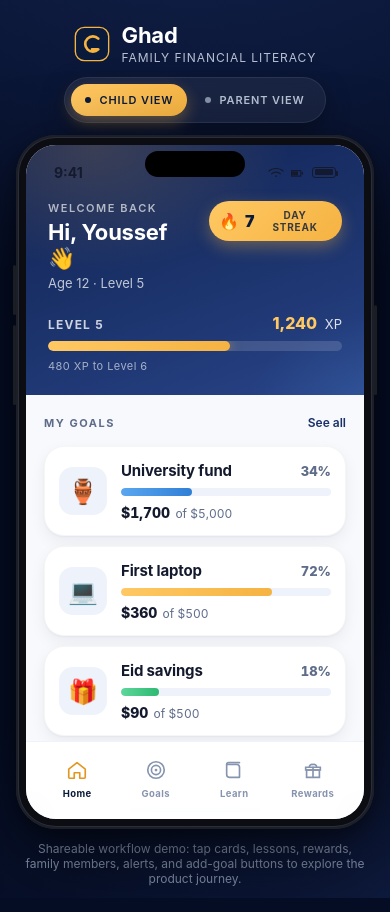
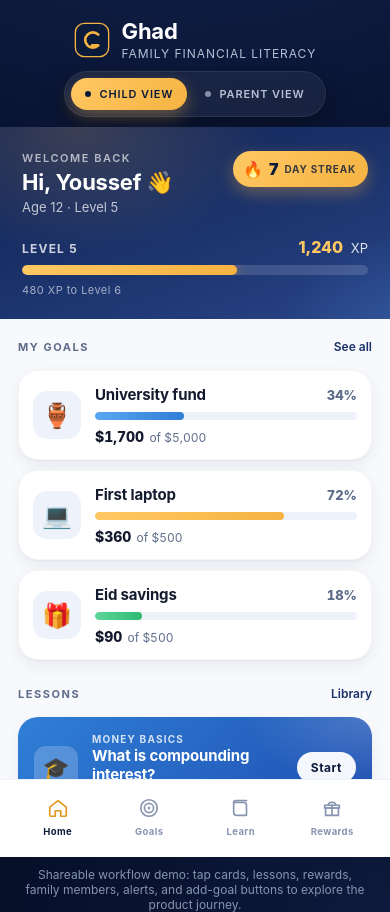
Before and after one commit to andrewtegypt-glitch/nusuk-app-demo, a plain HTML site: page index.html in a window 390 px wide. Drawn offline with Linux system fonts and the light colour scheme; a web font is replaced by a local one.

Commit message:
Remove phone frame for responsive app view

```diff
--- a/styles.css
+++ b/styles.css
@@ -166,34 +166,22 @@ button { font-family: inherit; cursor: pointer; }
 
 .phone {
   position: relative;
-  width: 372px;
-  height: clamp(610px, calc(100svh - 176px), 760px);
+  width: min(430px, calc(100vw - 32px));
+  height: clamp(620px, calc(100svh - 154px), 820px);
   min-height: 0;
   max-width: calc(100vw - 32px);
-  background: #0b0d12;
-  border-radius: 52px;
-  padding: 14px;
-  box-shadow: var(--shadow-phone),
-              inset 0 0 0 2px #1c1f28,
-              inset 0 0 0 3px #2a2e3a;
+  background: transparent;
+  border-radius: 30px;
+  padding: 0;
+  box-shadow: 0 24px 70px rgba(0, 0, 0, 0.28);
 }
 
 .phone-notch {
-  position: absolute;
-  top: 22px;
-  left: 50%;
-  transform: translateX(-50%);
-  width: 116px;
-  height: 32px;
-  background: #000;
-  border-radius: 18px;
-  z-index: 5;
+  display: none;
 }
 
 .phone-side {
-  position: absolute;
-  background: #1a1d24;
-  border-radius: 2px;
+  display: none;
 }
 .phone-side--volume-up   { left: -3px; top: 130px; width: 3px; height: 50px; }
 .phone-side--volume-down { left: -3px; top: 190px; width: 3px; height: 80px; }
@@ -203,7 +191,7 @@ button { font-family: inherit; cursor: pointer; }
   position: relative;
   width: 100%;
   height: 100%;
-  border-radius: 40px;
+  border-radius: 30px;
   background: var(--bg-screen);
   overflow: hidden;
   display: flex;
@@ -212,23 +200,14 @@ button { font-family: inherit; cursor: pointer; }
 }
 
 .phone-home-indicator {
-  position: absolute;
-  bottom: 7px;
-  left: 50%;
-  transform: translateX(-50%);
-  width: 130px;
-  height: 4px;
-  background: rgba(20, 26, 46, 0.35);
-  border-radius: 2px;
-  pointer-events: none;
-  z-index: 4;
+  display: none;
 }
 
 /* ---------- Status bar ---------- */
 
 .status-bar {
-  position: relative;
-  display: flex;
+  display: none;
+  position: relative;
   align-items: center;
   justify-content: space-between;
   padding: 14px 28px 4px;
@@ -303,15 +282,14 @@ button { font-family: inherit; cursor: pointer; }
 
 /* Above status bar so its text is colored against header gradient */
 .app-view .status-bar {
-  position: absolute;
-  top: 0; left: 0; right: 0;
+  display: none;
 }
 
 /* ---------- Child header ---------- */
 
 .child-header {
   position: relative;
-  padding: 56px 22px 22px;
+  padding: 24px 22px 22px;
   color: #fff;
   background: linear-gradient(160deg, #102356 0%, #1a3168 45%, #284387 100%);
   overflow: hidden;
@@ -436,7 +414,7 @@ button { font-family: inherit; cursor: pointer; }
 
 .parent-header {
   position: relative;
-  padding: 56px 22px 20px;
+  padding: 24px 22px 20px;
   color: #fff;
   background: linear-gradient(160deg, #0a1a3a 0%, #112450 50%, #1a3168 100%);
   overflow: hidden;
@@ -1088,7 +1066,7 @@ button { font-family: inherit; cursor: pointer; }
   width: 100%;
   max-height: calc(100% - 54px);
   overflow-y: auto;
-  padding: 10px 18px 34px;
+  padding: 10px 18px 16px;
   background:
     linear-gradient(180deg, rgba(255,255,255,0.98), #f7f9fd 58%),
     var(--bg-screen);
@@ -1292,13 +1270,13 @@ button { font-family: inherit; cursor: pointer; }
 
 .flow-actions {
   position: sticky;
-  bottom: -34px;
+  bottom: 0;
   z-index: 2;
   display: grid;
   grid-template-columns: minmax(0, 1fr) minmax(0, 1.2fr);
   gap: 10px;
-  margin: 14px -18px -34px;
-  padding: 12px 18px 18px;
+  margin: 14px -18px -16px;
+  padding: 12px 18px max(18px, env(safe-area-inset-bottom));
   background: linear-gradient(180deg, rgba(247,249,253,0.35), rgba(247,249,253,0.98) 22%, #f7f9fd 100%);
   border-top: 1px solid rgba(20, 26, 46, 0.06);
 }
@@ -1583,19 +1561,20 @@ button { font-family: inherit; cursor: pointer; }
 
 @media (max-width: 420px) {
   .stage {
-    padding: 18px 12px 12px;
-    gap: 12px;
+    padding: 14px 0 0;
+    gap: 10px;
   }
 
   .phone {
     width: 100%;
-    height: clamp(560px, calc(100svh - 150px), 700px);
+    max-width: 100vw;
+    height: calc(100svh - 114px);
     min-height: 0;
-    border-radius: 40px;
-    padding: 10px;
+    border-radius: 0;
+    padding: 0;
+    box-shadow: none;
   }
-  .phone-screen { border-radius: 30px; }
-  .phone-notch { width: 100px; height: 26px; top: 16px; }
+  .phone-screen { border-radius: 0; }
   .toggle-btn { padding: 9px 14px; font-size: 11px; }
 }
 
@@ -1613,11 +1592,11 @@ button { font-family: inherit; cursor: pointer; }
   .brand-text h1 { font-size: 19px; }
   .brand-text p { font-size: 10px; }
   .stage-foot { display: none; }
-  .phone { height: calc(100svh - 126px); }
+  .phone { height: calc(100svh - 112px); }
 }
 
 @media (min-height: 960px) {
-  .phone { height: 790px; }
+  .phone { height: 820px; }
 }
 
 @media (prefers-reduced-motion: reduce) {
```
